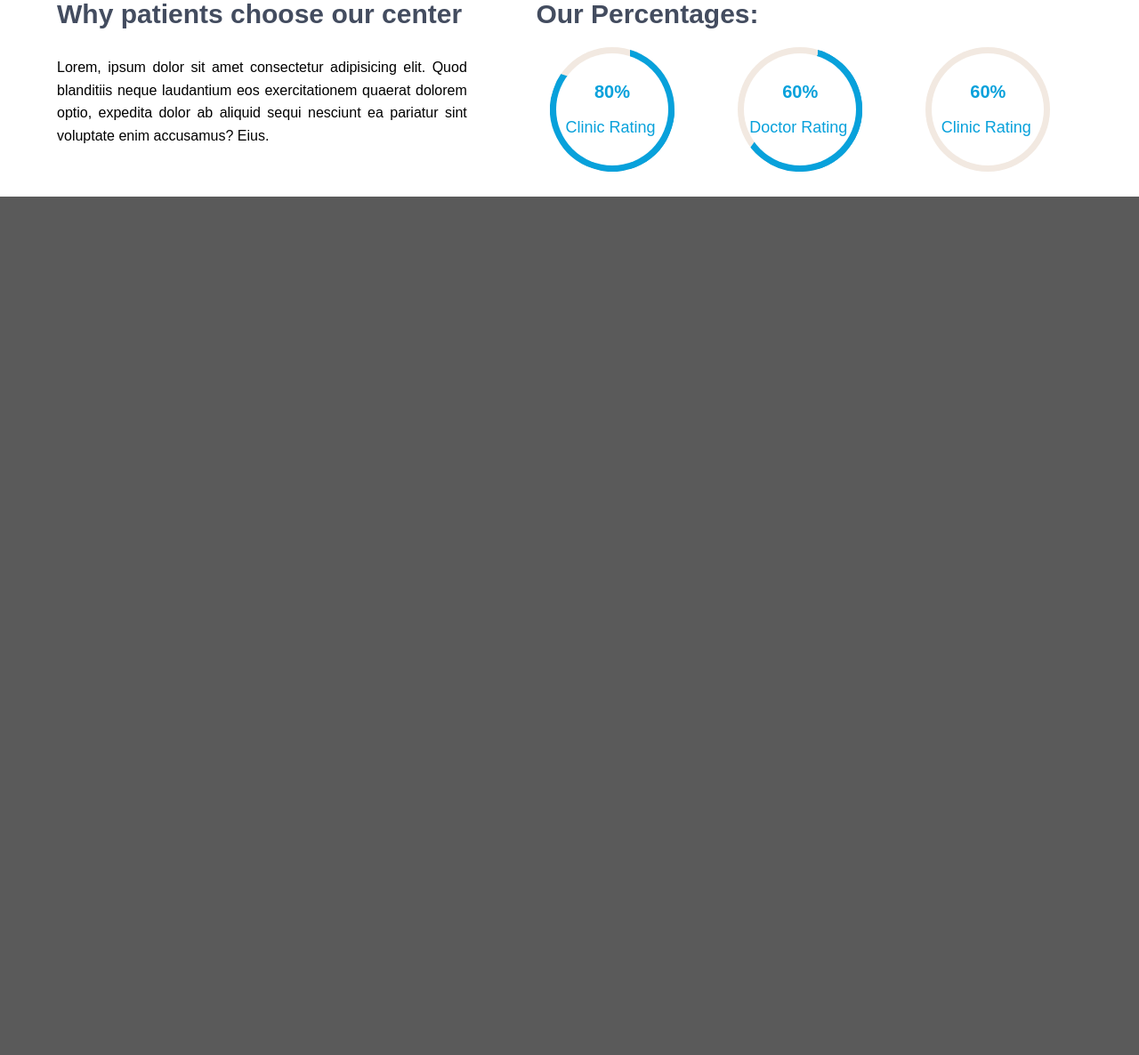
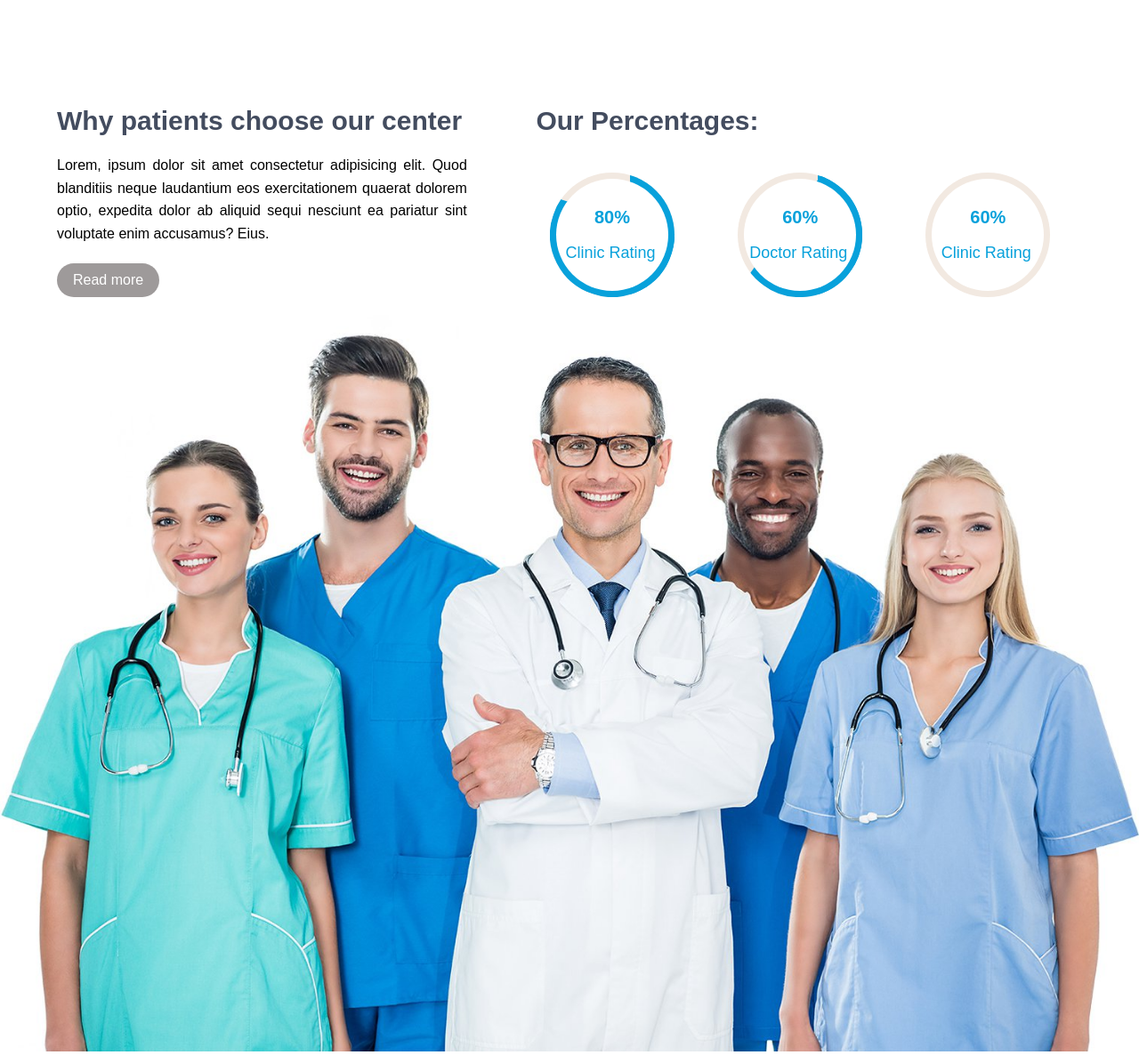
Before and after one commit to SeifA7mad/Utopia-Clinc-website-, a PHP site: page /home.html in a window 1280 px wide. Shown: the part 1008-2194 px from the top of the page at 89% size. Before the commit the page ends 1229 px from the top, so only its background shows below. Run offline with PHP 8.4, Linux system fonts and the light colour scheme.

Commit message:
sssssssss

```diff
--- a/Utopia Clinic (website)/home.html
+++ b/Utopia Clinic (website)/home.html
@@ -83,13 +83,14 @@
 </header>
 
 <body>
-    <main>
+    <main class="body">
         <div class="nav-bottom">
             <div class="left-nav-bottom">
                 <h1> Why patients choose our center </h1>
                 <p> Lorem, ipsum dolor sit amet consectetur adipisicing elit. Quod blanditiis neque laudantium eos exercitationem quaerat dolorem optio, expedita dolor ab aliquid sequi nesciunt ea pariatur sint voluptate enim accusamus? Eius. </p>
+                <a href="AboutUs.html" class="btn"> Read more </a>
             </div>
-            <div class="right-nav-bottom" onclick="progressCirclePercentage(60)">
+            <div class="right-nav-bottom">
                 <h1> Our Percentages: </h1>
                 <div class="percentages">
                     <div class="progress-circle rating-clinic">
@@ -117,9 +118,10 @@
                         </div>
                     </div>
                 </div>
-
             </div>
         </div>
+
+        <img class="home-image" src="./images/team-group.jpg" alt="Doctor Group" >
     </main>
     <script src="./includes/script.js"></script>
 </body>
--- a/Utopia Clinic (website)/includes/styles.css
+++ b/Utopia Clinic (website)/includes/styles.css
@@ -2,6 +2,10 @@
     margin: 0;
     padding: 0;
     font-family: sans-serif;
+}
+
+.body {
+    margin-top: 100px;
 }
 
 /* Dashboard */
@@ -347,7 +351,7 @@ header nav .nav-container .nav-center .nav-center-buttons {
 .btn {
     text-decoration: none;
     font-size: 1.5em;
-    border-radius: 7px;
+    border-radius: 30px;
     color: white;
     background-color: rgba(133, 127, 127, 0.788);
     cursor: pointer;
@@ -362,7 +366,7 @@ header nav .nav-container .nav-center .nav-center-buttons a {
     background-color: rgba(64, 224, 208, 0.78);
 }
 
-header .btn:hover {
+.btn:hover {
     background-color: rgba(0, 0, 0, 0.671);
 }
 
@@ -397,7 +401,7 @@ header nav .nav-container .nav-bottom .left-nav-bottom * {
 }
 
 .nav-bottom .left-nav-bottom p {
-    margin: 10px auto;
+    margin: 20px auto;
     text-align: justify;
     line-height: 1.6;
 }
@@ -430,11 +434,22 @@ body main .nav-bottom .left-nav-bottom {
 body main .nav-bottom .left-nav-bottom h1,
 body main .nav-bottom .right-nav-bottom h1 {
     color: #434c5f;
-    margin: 20px 0;
+    margin-right: 0;
+    margin-left: 0;
+}
+
+
+body main .nav-bottom .left-nav-bottom a {
+    margin-right: 0;
+    margin-left: 0;
+    width: 25%;
+    padding: 10px 0;
+    font-size: 1em;
 }
 
 body main .nav-bottom .right-nav-bottom h1 {
     margin-left: 20px;
+    margin-bottom: 30px;
 }
 
 body main .nav-bottom .right-nav-bottom {
@@ -516,7 +531,7 @@ body main .nav-bottom .right-nav-bottom .progress-circle .left-half-clipper {
 
   /* when p>50, don't clip left half*/
 
-  body main .nav-bottom .right-nav-bottom  .progress-circle.over50 .left-half-clipper {
+body main .nav-bottom .right-nav-bottom  .progress-circle.over50 .left-half-clipper {
     clip: rect(auto, auto, auto, auto);
 }
 
@@ -553,6 +568,11 @@ body main .nav-bottom .right-nav-bottom .progress-circle .left-half-clipper .val
 
 body main .nav-bottom .right-nav-bottom .progress-circle:not(.over50) .first50-bar {
     display: none;
+}
+
+body main .home-image {
+    width: 100%;
+    margin: auto;
 }
 
 /* Home */
```
Also changed, not shown: Utopia Clinic (website)/images/team-group.jpg (added).
